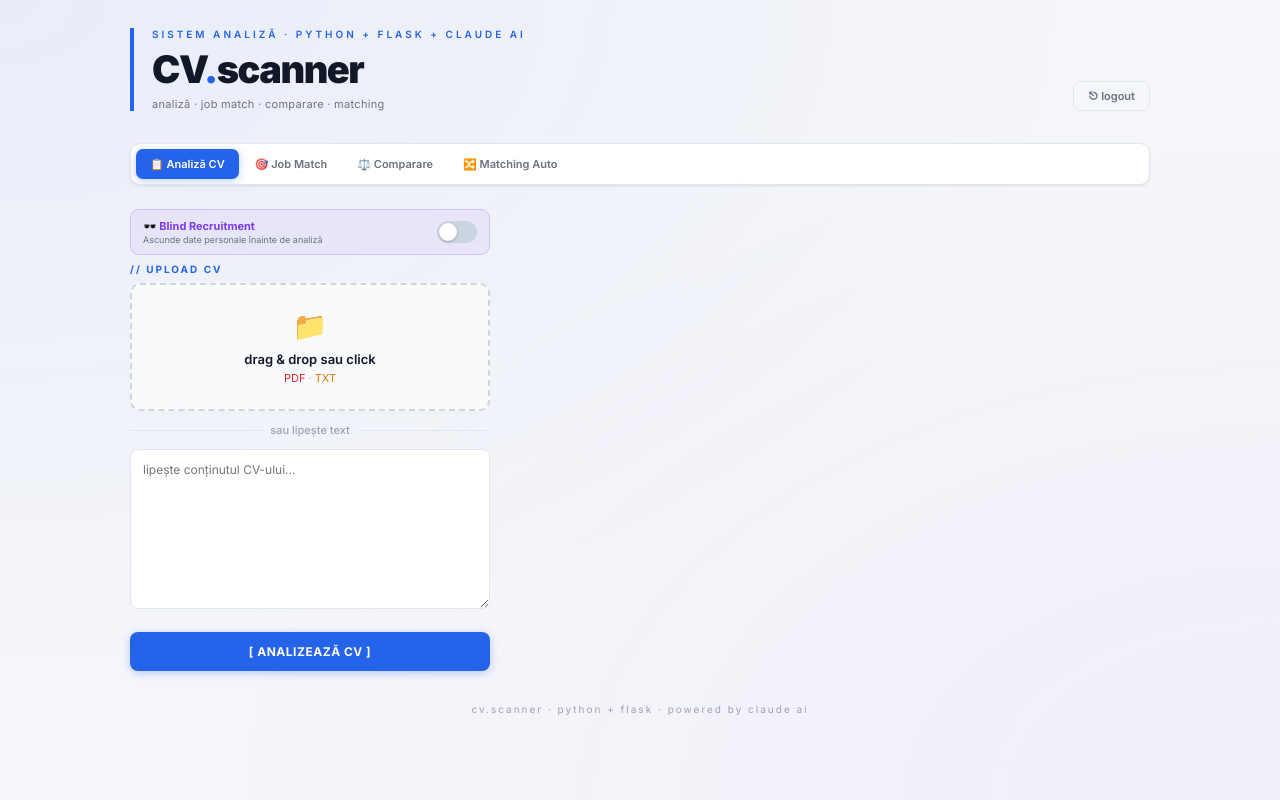
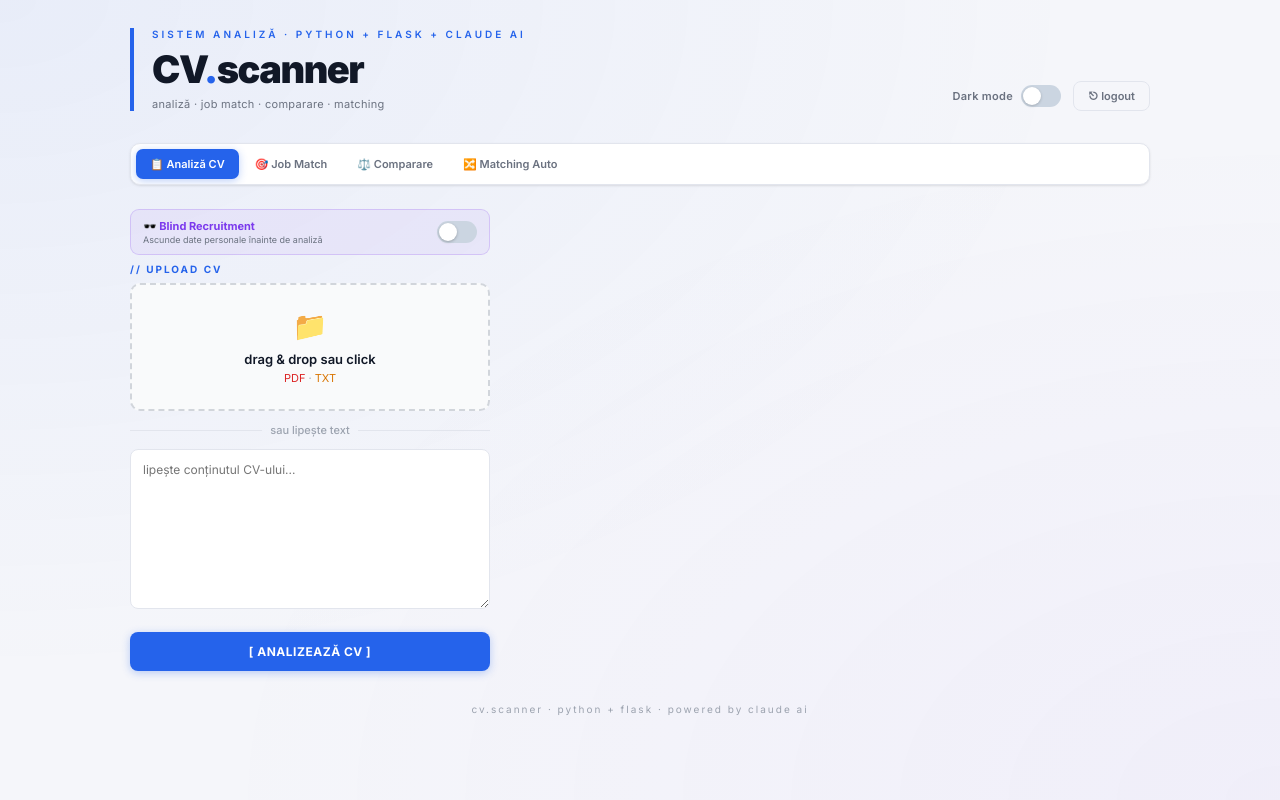
Before and after one commit to SuciuVio/cv-scanner-python, a Flask app: page / in a window 1280 px wide. Run offline with Flask 3, Linux system fonts and the light colour scheme; the visitor is signed in with stand-in values (Sample User, id 1); some libraries are stand-ins or nearby versions.

Commit message:
2026-03-14 fix: dark mode toggle vizibil in header langa logout

```diff
--- a/templates/index.html
+++ b/templates/index.html
@@ -183,7 +183,17 @@
       <h1>CV<span>.</span>scanner</h1>
       <p>analiză · job match · comparare · matching</p>
     </div>
-    <a href="/logout" style="font-size:11px;font-weight:600;color:var(--muted);text-decoration:none;padding:7px 14px;border:1.5px solid var(--border);border-radius:8px;transition:all .2s" onmouseover="this.style.borderColor='var(--red)';this.style.color='var(--red)'" onmouseout="this.style.borderColor='var(--border)';this.style.color='var(--muted)'">⎋ logout</a>
+    <div style="display:flex;align-items:center;gap:12px">
+      <div style="display:flex;align-items:center;gap:8px;cursor:pointer" onclick="toggleTheme()">
+        <span style="font-size:11px;font-weight:600;color:var(--muted);font-family:'Inter',sans-serif;letter-spacing:.3px">Dark mode</span>
+        <label style="position:relative;display:inline-block;width:40px;height:22px;cursor:pointer;flex-shrink:0" onclick="event.stopPropagation()">
+          <input type="checkbox" id="theme-toggle" style="opacity:0;width:0;height:0" onchange="toggleTheme()">
+          <span id="theme-track" style="position:absolute;inset:0;background:#cbd5e1;border-radius:22px;transition:.3s"></span>
+          <span id="theme-thumb" style="position:absolute;top:2px;left:2px;width:18px;height:18px;background:#fff;border-radius:50%;transition:.3s;box-shadow:0 1px 3px rgba(0,0,0,.2)"></span>
+        </label>
+      </div>
+      <a href="/logout" style="font-size:11px;font-weight:600;color:var(--muted);text-decoration:none;padding:7px 14px;border:1.5px solid var(--border);border-radius:8px;transition:all .2s" onmouseover="this.style.borderColor='var(--red)';this.style.color='var(--red)'" onmouseout="this.style.borderColor='var(--border)';this.style.color='var(--muted)'">⎋ logout</a>
+    </div>
     <div id="scoreBadge" class="score-badge">
       <div class="sn" id="badgeNum">0</div>
       <div class="ss" id="badgeLbl">-</div>
```
